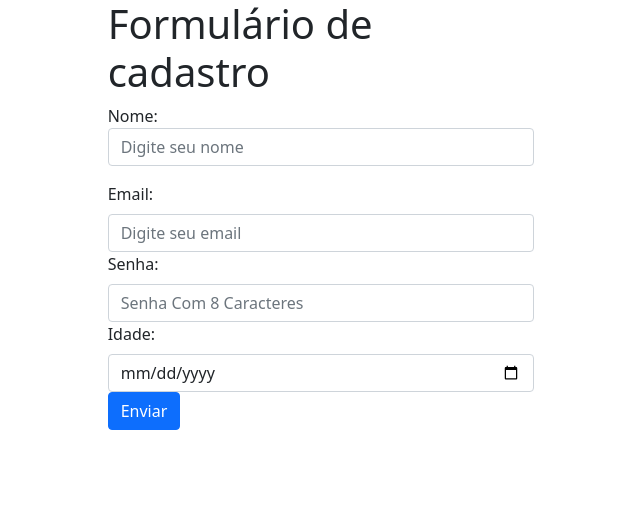
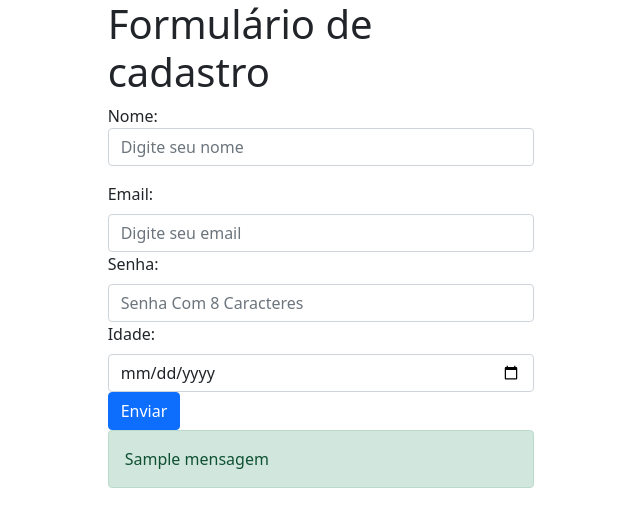
Before and after one commit to h0landa/Projeto-em-Flask, a Flask app: template app/templates/form_page.html in a window 1280 px wide. Shown: the top 527 px of the page, without its empty margins (319-959 px from the left). Run offline with Flask 2, Linux system fonts and the light colour scheme; tables that the repository leaves empty or names only in its code hold one stand-in row (values such as "Sample post"); the template is opened without the code that fills it: values that come from a table or form of the project are taken from there, most other values are stand-ins (such as "Sample title", 1, 10 or a date in 2020).

Commit message:
Salvando

```diff
--- a/app/templates/form_page.html
+++ b/app/templates/form_page.html
@@ -30,8 +30,18 @@
             {{form.date(id='idade', class="form-control")}}
         </div>
         <button type="submit" class="btn btn-primary">Enviar</button>
+        {% if login %}
+        <div class="alert alert-danger" role="alert">
+            {{mensagem}}
+        </div>
+        {% endif %}
+        {% if not login %}
+        <div class="alert alert-success" role="alert">
+            {{mensagem}}
+        </div>
+        {% endif %}
+        </div>
     </form>
-    </div>
 </body>
 </html>
 {% endblock %}
```
Also changed, not shown: app/controllers/default.py (+6 -3 lines).
